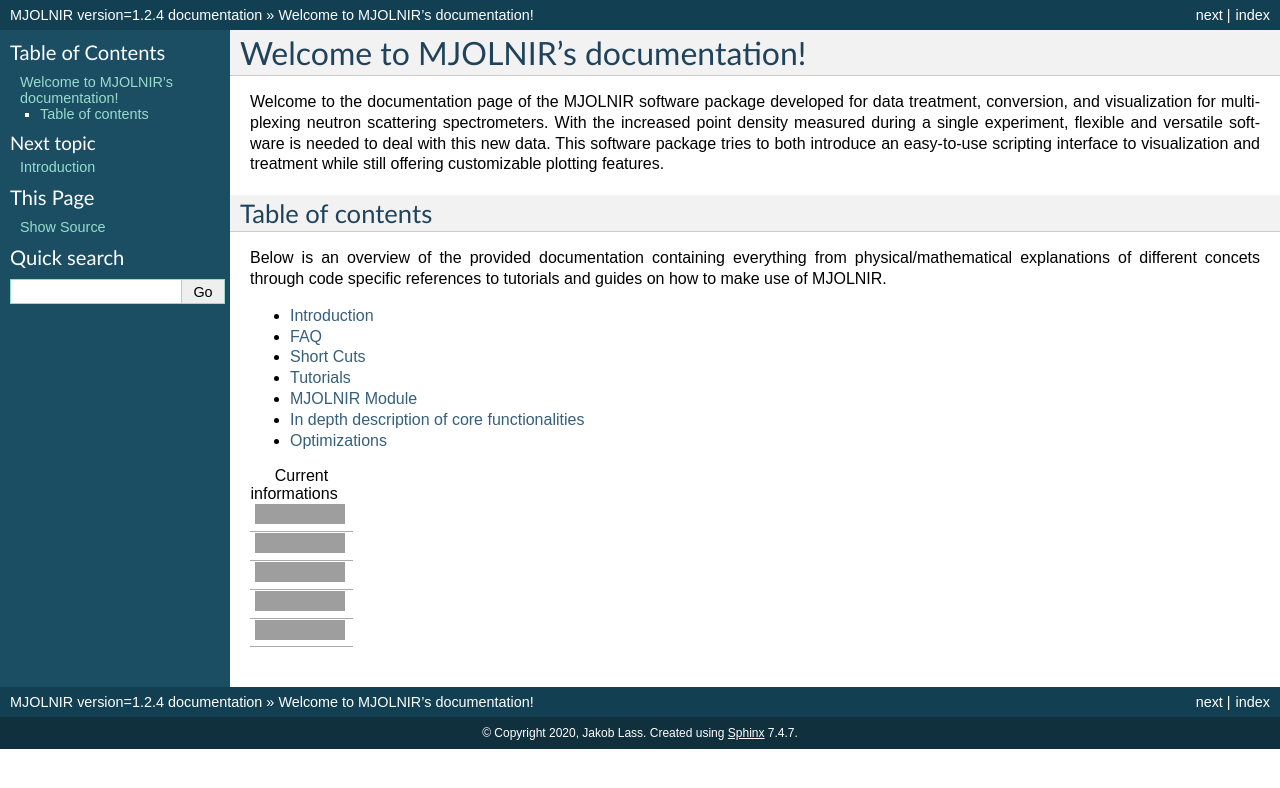
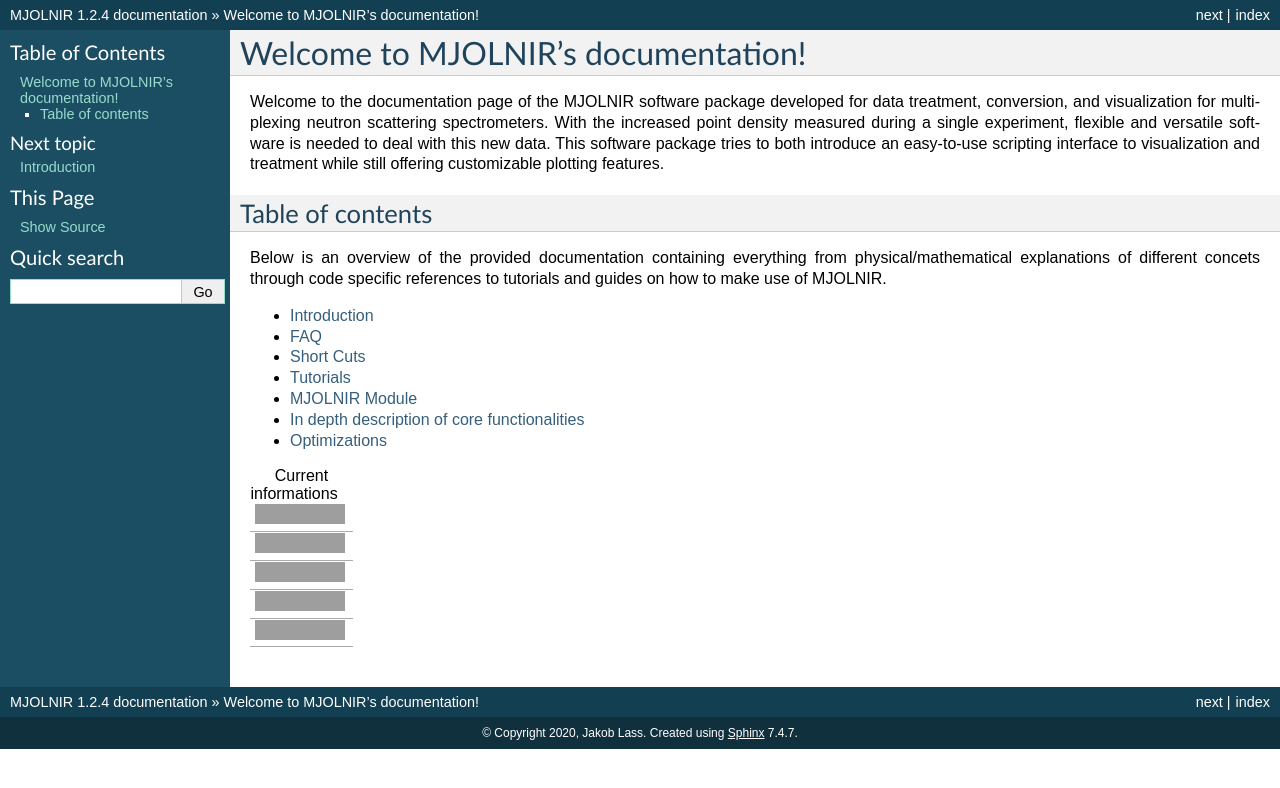
Before and after one commit to MJOLNIRPackage/MJOLNIR, a Sphinx documentation site: the page built from docs/index.rst, in a window 1280 px wide, cut to the strip 0-788 px from the top of the page. Built offline with Sphinx 7.4.7, drawn with Linux system fonts in a browser that asks for light colours; grey boxes are pictures that could not be loaded.

Commit message:
Update to correct version naming....

```diff
--- a/MJOLNIR/__init__.py
+++ b/MJOLNIR/__init__.py
@@ -8,7 +8,7 @@ MJOLNIR Module
 import sys,os
 sys.path.append('.')
 
-__version__ = 'version=1.2.4'
+__version__ = '1.2.4'
 __author__ = 'Jakob Lass'
 
 __multiFLEXXNormalization__ = os.path.join(os.path.dirname(__file__),'CalibrationMultiFLEXX.csv')
--- a/docs/conf.py
+++ b/docs/conf.py
@@ -31,9 +31,9 @@ copyright = u'2020, Jakob Lass'
 author = u'Jakob Lass'
 
 # The short X.Y version
-version = u'version=1.2.4'
+version = u'1.2.4'
 # The full version, including alpha/beta/rc tags
-release = u'version=1.2.4'
+release = u'1.2.4'
 
 
 
--- a/setup.py
+++ b/setup.py
@@ -19,7 +19,7 @@ pythonPath =  os.path.relpath(os.path.join(installFolder,'MJOLNIR'),sys.base_pre
 
 setup(
     name='MJOLNIR',
-    version='version=1.2.4',
+    version='1.2.4',
     description=('Neutron Scattering software suite.'),
     long_description=long_description,
     author='Jakob Lass',
```
